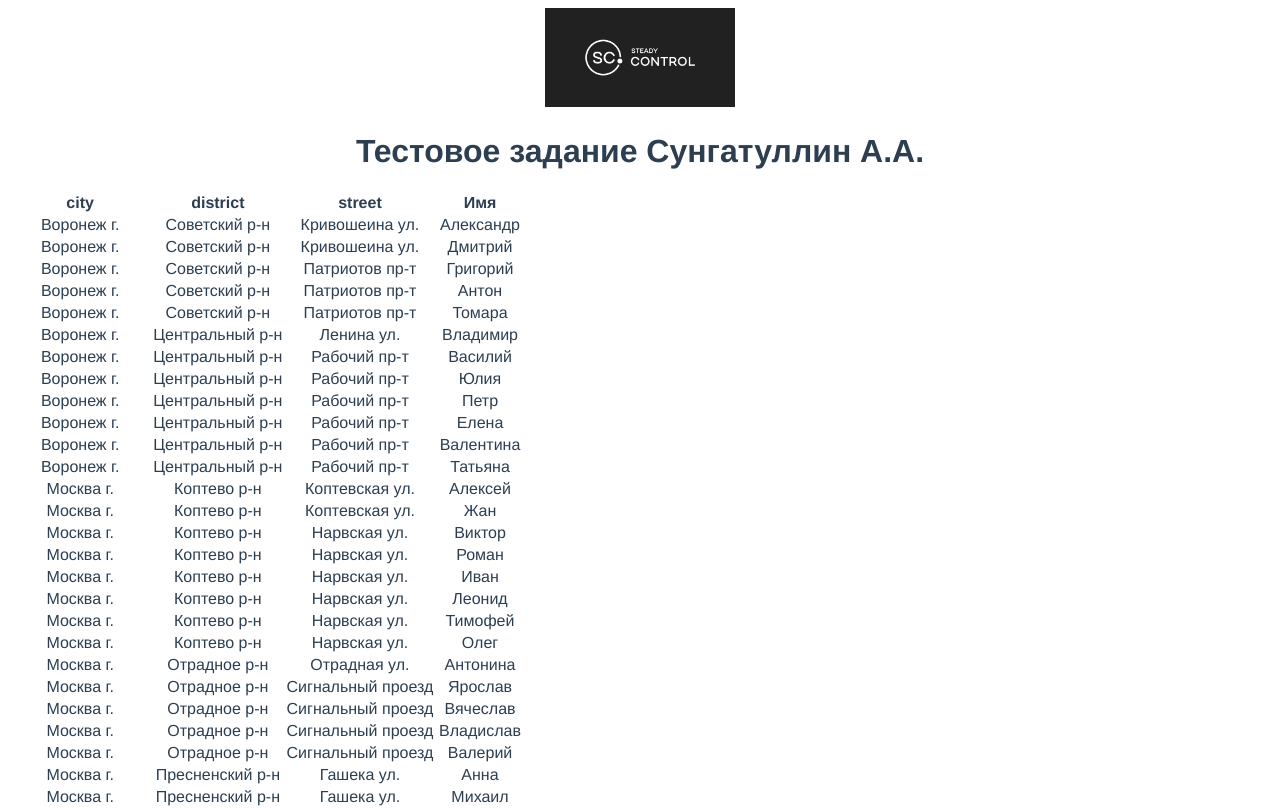
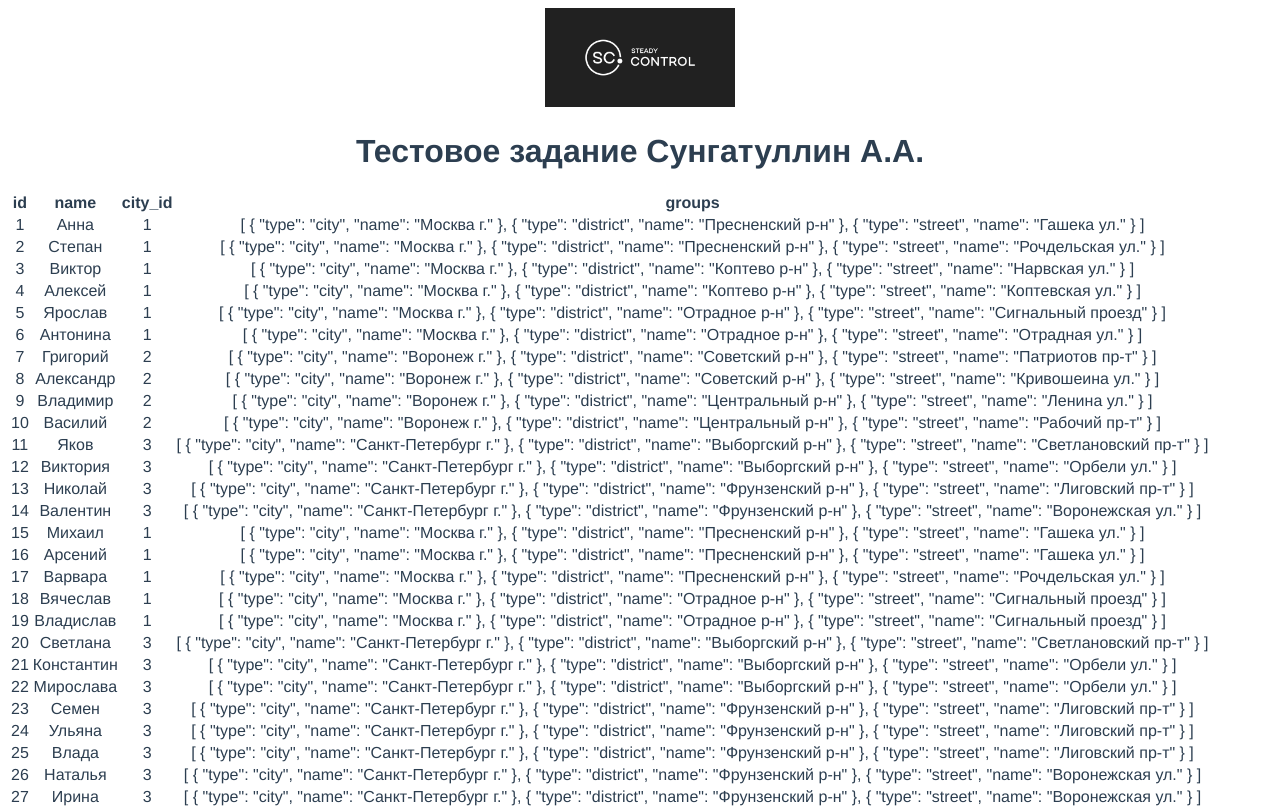
Before and after one commit to DIMANVAZ/steady, a Vue app: page / in a window 1280 px wide. Shown: the top 808 px of the page. Built offline with nearby package versions, Linux system fonts and the light colour scheme; no server answers.

Commit message:
feat rendering of citizens from backend

```diff
--- a/public/serverAndDB.js
+++ b/public/serverAndDB.js
@@ -32,6 +32,9 @@ exP.get('/getCiCi',function (request,response){
 
     Promise.all([citiesPromise, citizenPromise]).then(function (value) {
         //console.log(value[1]);
+        // отключил CORS, чтобы получить ответ с локального сервера на Фронт
+        response.setHeader('Access-Control-Allow-Origin', '*');
+        response.setHeader('Access-Control-Allow-Headers', 'origin, content-type, accept');
         response.send(JSON.parse(JSON.stringify({cities:value[0],citizens:value[1]})));
     });
 })
--- a/src/components/Ierarchical.vue
+++ b/src/components/Ierarchical.vue
@@ -3,12 +3,11 @@
     <h1>{{ msg }}</h1>
     <table>
       <tr>
-        <th v-for="group in citizens[0].groups" :key="group">{{group.type}}</th>
-        <th> Имя</th>
+        <th v-for="field in Object.keys(citizens[0])" :key="field">{{field}}</th>
       </tr>
       <tr v-for="citizen in citizens" :key="citizen">
-        <td v-for="group in citizen.groups" :key="group" :class=group.type :data=group.name>{{group.name}}</td>
-        <td @mouseover="onHover">{{citizen.name}}</td>
+        <td v-for="value in Object.values(citizen)" :key="value" :class="x" :data="x">{{value}}</td>
+        <td @mouseover="onHover"></td>
 <!--        <div  id="tooltip"-->
 <!--              :style="{ top: `${clientY}px`, left: `${clientX}px` }"-->
 <!--              v-if="show"-->
@@ -26,8 +25,8 @@
 import cities from '../../public/taskFiles/cities.json';
 import citizens from '../../public/taskFiles/updCitizens.json';
 
-/*будем исходить из того, что в массиве groups тип адреса всегда идёт от большего к меньшему.
-то есть, страна-> город, город-> улица и т.д.*/
+/*/!*будем исходить из того, что в массиве groups тип адреса всегда идёт от большего к меньшему.
+то есть, страна-> город, город-> улица и т.д.*!/
 
 // 1. Сортируем по алфавиту по полям группы
 citizens.sort(function (citiz1, citiz2) {
@@ -39,15 +38,12 @@ citizens.sort(function (citiz1, citiz2) {
   }
 })
 
-
 // 2. Выносим поля группы и их значения в поля горожанина(для удобства доступа)
 // citizens.forEach(citizen => {
 //   citizen.groups.forEach(group => {
 //     citizen[group.type] = group.name
 //   })
-// })
-
-console.log(citizens)
+// })*/
 
 export default {
   name: 'HelloWorld',
@@ -56,14 +52,26 @@ export default {
   },
   data(){
     return{
-      cities:cities,
-      citizens:citizens,
+      cities,
+      citizens,
       show: false,
       clientX: 0,
       clientY: 0
     }
   },
+  created(){
+    this.fetcher();
+  },
   methods: {
+    async fetcher(){//---запрос к серверу для получения городов и горожан из БД------
+      try{
+        let citiesAndCitizens = await fetch('http://127.0.0.1:3003/getCiCi')
+            .then(response => response.json())
+        this.cities = citiesAndCitizens.cities;
+        this.citizens = citiesAndCitizens.citizens;
+        console.log(this.citizens)
+      } catch(e){ console.error(`Error from Ierarchical.vue/created(): `,e)}
+    },
     onHover(e) {
       const { clientX, clientY } = e;
       this.show = true;
```
